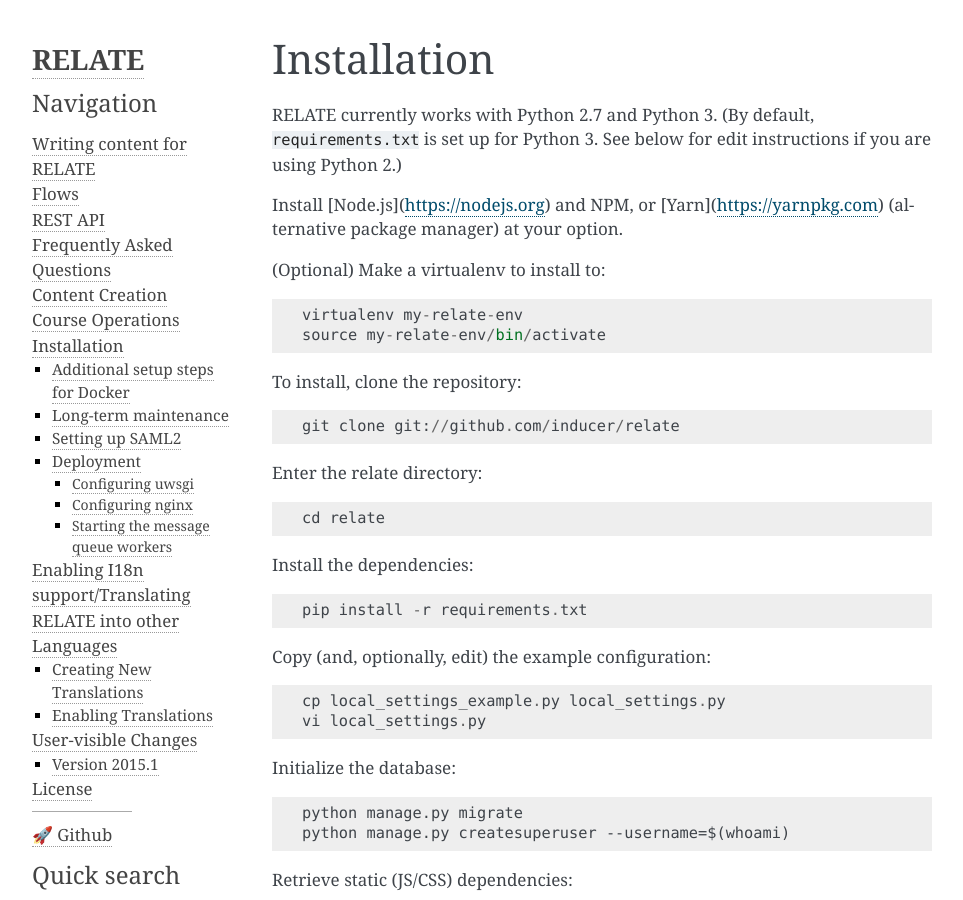
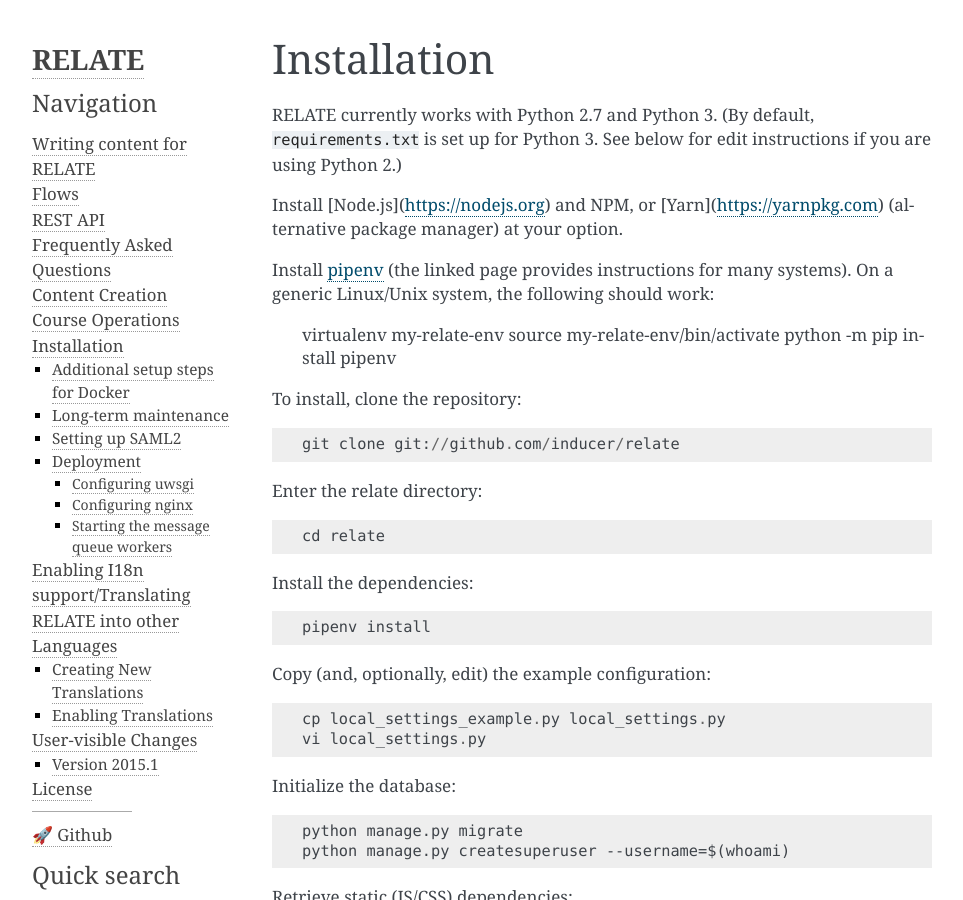
Before and after one commit to inducer/relate, a Sphinx documentation site: the page built from doc/misc.rst, in a window 1280 px wide and 900 px high. Shown: the whole window, without its empty margins (148-1111 px from the left). Built offline with Sphinx 7.4.7, drawn with Linux system fonts in a browser that asks for light colours.

Commit message:
Switch to pipenv for install, adapt install docs, first attempt at adapting CI scripts (closes #490 on github)

```diff
--- a/doc/misc.rst
+++ b/doc/misc.rst
@@ -7,10 +7,13 @@
 Install [Node.js](https://nodejs.org) and NPM, or [Yarn](https://yarnpkg.com)
 (alternative package manager) at your option.
 
-(Optional) Make a virtualenv to install to::
+Install `pipenv <https://docs.pipenv.org/>`_ (the linked page provides
+instructions for many systems). On a generic Linux/Unix system, the following
+should work:
 
     virtualenv my-relate-env
     source my-relate-env/bin/activate
+    python -m pip install pipenv
 
 To install, clone the repository::
 
@@ -22,7 +25,7 @@
 
 Install the dependencies::
 
-    pip install -r requirements.txt
+    pipenv install
 
 Copy (and, optionally, edit) the example configuration::
 
```
Also changed, not shown: requirements.txt (deleted, +0 -104 lines), 3 other files.
